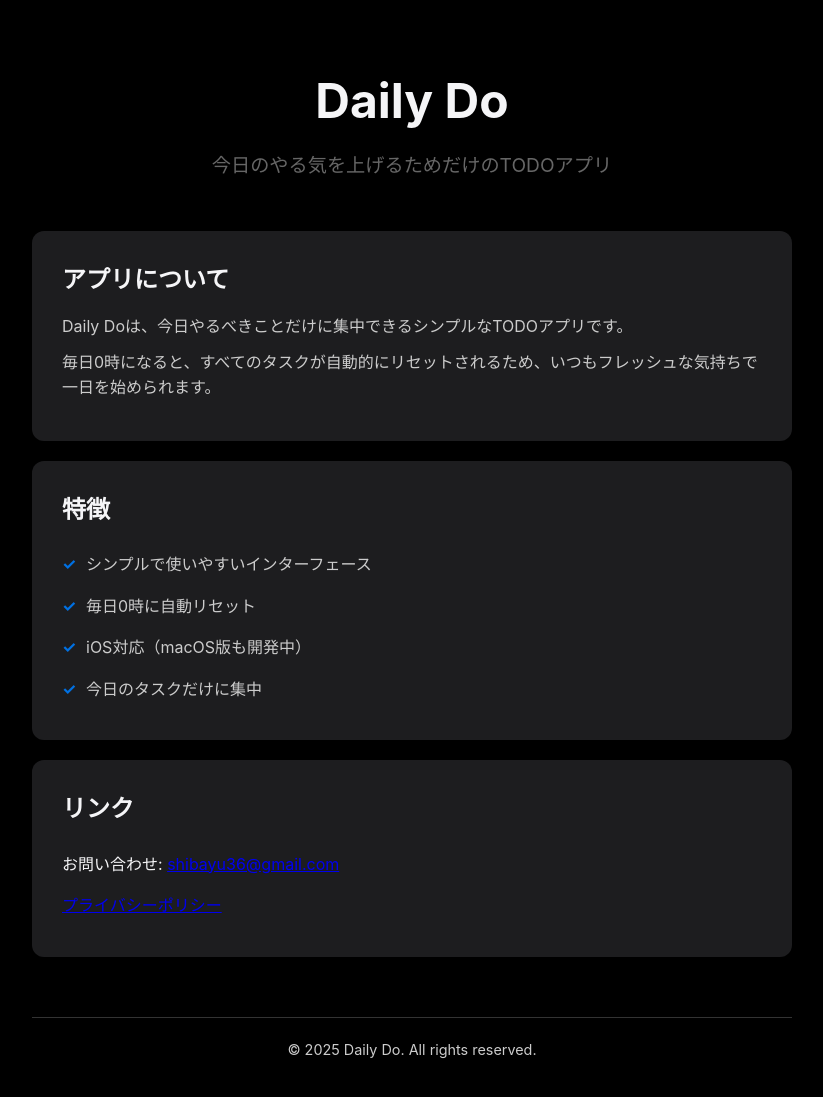
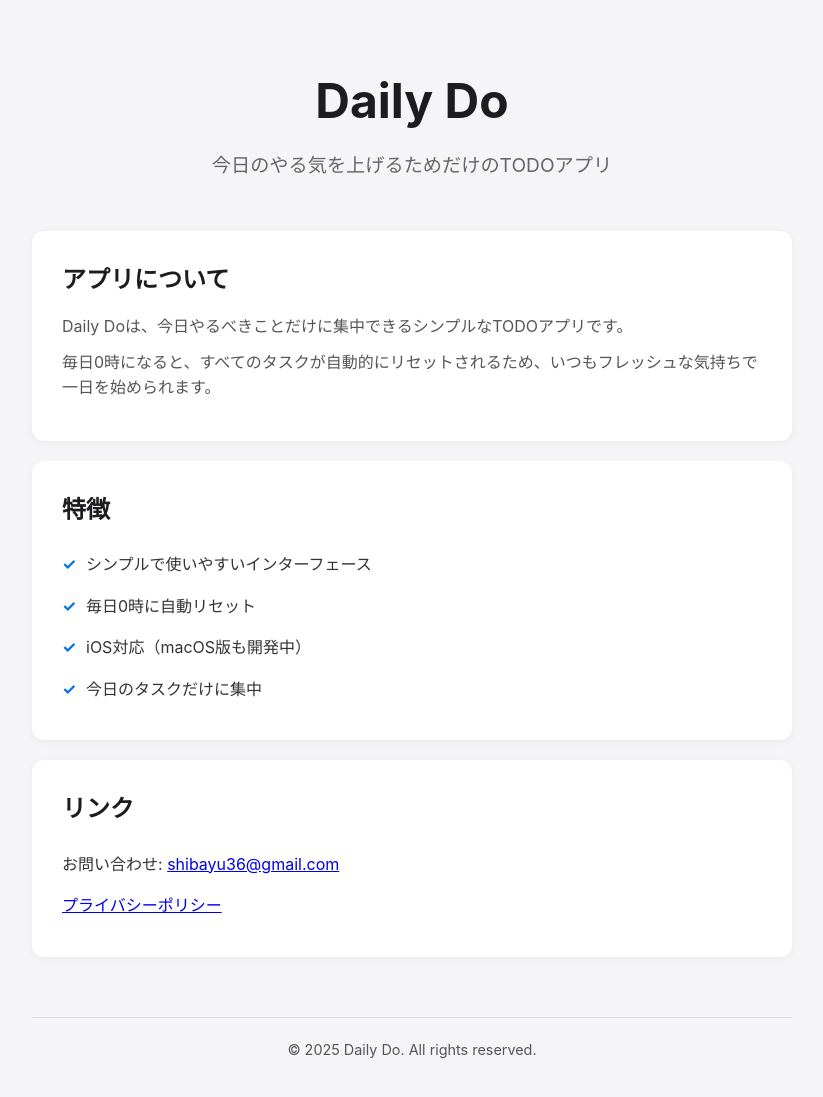
Before and after one commit to shibayu36/Hibito, a plain HTML site: page Public/index.html in a window 1280 px wide. Shown: the part 17-1114 px from the top of the page, without its empty margins (228-1051 px from the left). Drawn offline with Linux system fonts and the dark colour scheme.

Commit message:
Dark Mode Supportをなくす

```diff
--- a/Public/style.css
+++ b/Public/style.css
@@ -117,29 +117,3 @@ footer {
         padding: 20px;
     }
 }
-
-/* Dark Mode Support */
-@media (prefers-color-scheme: dark) {
-    body {
-        background-color: #000;
-        color: #f5f5f7;
-    }
-
-    section {
-        background-color: #1d1d1f;
-        box-shadow: 0 2px 10px rgba(0, 0, 0, 0.3);
-    }
-
-    h1, h2 {
-        color: #f5f5f7;
-    }
-
-    p, .features li {
-        color: #ccc;
-    }
-
-    footer {
-        color: #999;
-        border-top-color: #333;
-    }
-}
```
Also changed, not shown: Public/privacy_ja.html (+0 -16 lines).
